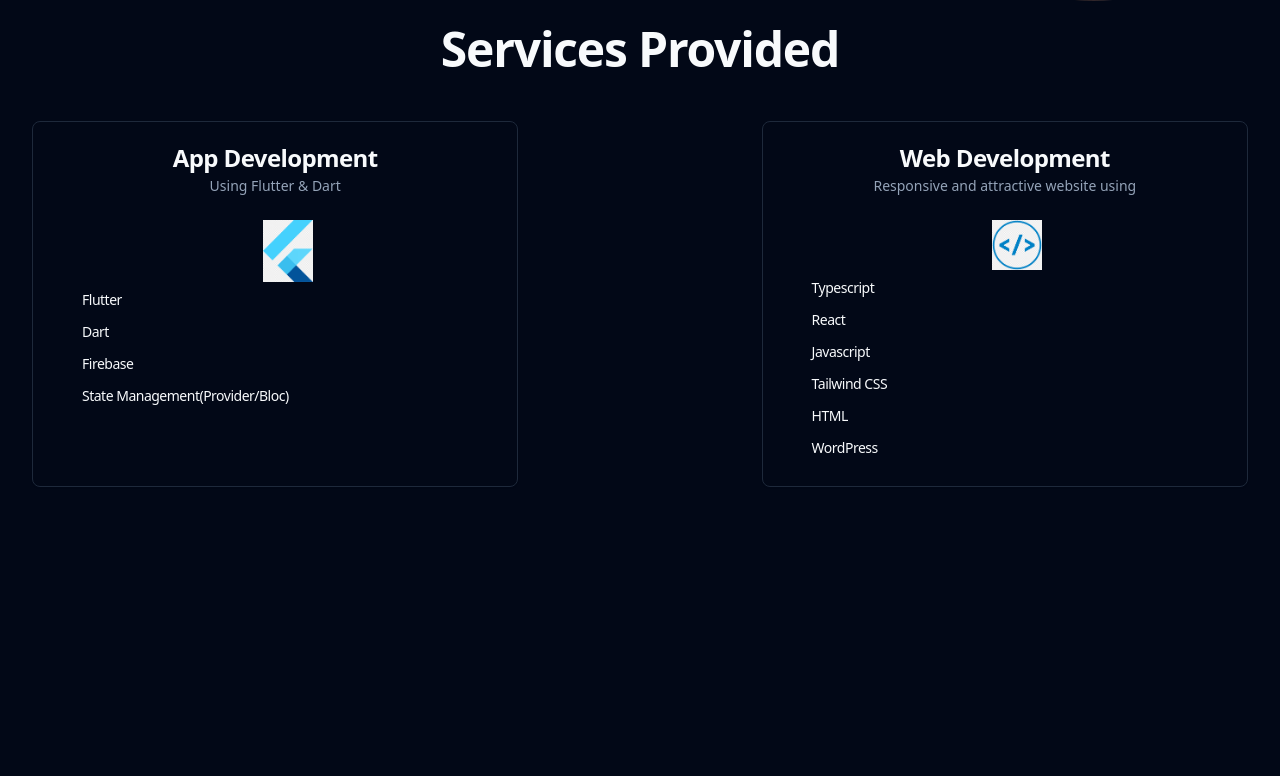
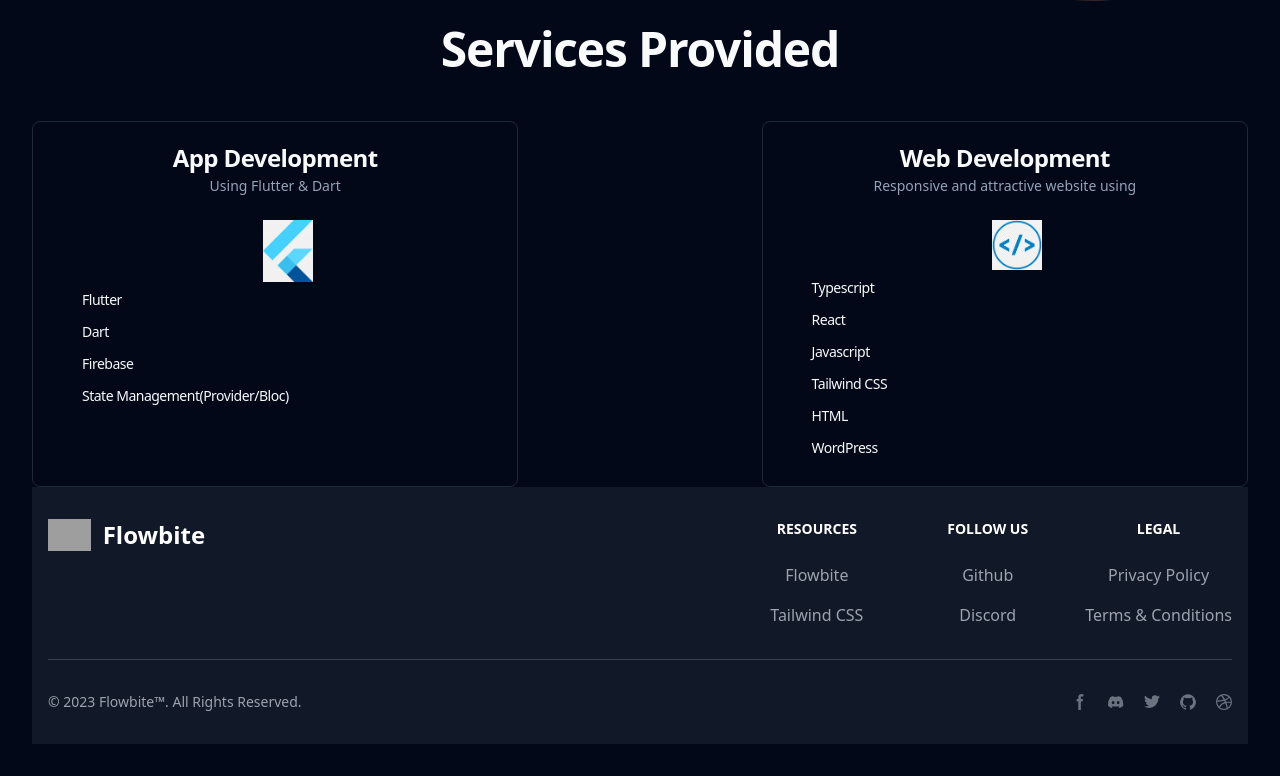
Before and after one commit to Shaikh-Saqlain-Ahmad/Portfolio, a React (Vite) app: page / in a window 1280 px wide. Shown: the part 546-1322 px from the top of the page. Before the commit the page ends 1065 px from the top, so only its background shows below. Built offline with nearby package versions, Linux system fonts and the light colour scheme; grey boxes are pictures that could not be loaded.

Commit message:
footer integrated using flowbite

```diff
--- a/src/App.tsx
+++ b/src/App.tsx
@@ -8,6 +8,7 @@
 import "@/mycomponents/my-style.css"
 import WebCard from './mycomponents/web-dev';
 import TextImageDiv from './mycomponents/text-image';
+import Footer from './components/ui/footer';
 
 function App() {
   return <>
@@ -25,6 +26,7 @@
       <AppCard></AppCard>
       <WebCard></WebCard>
       </div>
+      <Footer></Footer>
 
     </ThemeProvider></>
 
--- a/src/components/ui/button.tsx
+++ b/src/components/ui/button.tsx
@@ -37,6 +37,7 @@
   extends React.ButtonHTMLAttributes<HTMLButtonElement>,
     VariantProps<typeof buttonVariants> {
   asChild?: boolean
+
 }
 
 const Button = React.forwardRef<HTMLButtonElement, ButtonProps>(
--- /dev/null
+++ b/src/components/ui/footer.tsx
@@ -0,0 +1,88 @@
+import React from "react";
+const Footer:React.FC=()=>{
+    return <footer className="bg-white dark:bg-gray-900">
+    <div className="mx-auto w-full max-w-screen-xl p-4 py-6 lg:py-8">
+        <div className="md:flex md:justify-between">
+          <div className="mb-6 md:mb-0">
+              <a href="https://flowbite.com/" className="flex items-center">
+                  <img src="https://flowbite.com/docs/images/logo.svg" className="h-8 mr-3" alt="FlowBite Logo" />
+                  <span className="self-center text-2xl font-semibold whitespace-nowrap dark:text-white">Flowbite</span>
+              </a>
+          </div>
+          <div className="grid grid-cols-2 gap-8 sm:gap-6 sm:grid-cols-3">
+              <div>
+                  <h2 className="mb-6 text-sm font-semibold text-gray-900 uppercase dark:text-white">Resources</h2>
+                  <ul className="text-gray-500 dark:text-gray-400 font-medium">
+                      <li className="mb-4">
+                          <a href="https://flowbite.com/" className="hover:underline">Flowbite</a>
+                      </li>
+                      <li>
+                          <a href="https://tailwindcss.com/" className="hover:underline">Tailwind CSS</a>
+                      </li>
+                  </ul>
+              </div>
+              <div>
+                  <h2 className="mb-6 text-sm font-semibold text-gray-900 uppercase dark:text-white">Follow us</h2>
+                  <ul className="text-gray-500 dark:text-gray-400 font-medium">
+                      <li className="mb-4">
+                          <a href="https://github.com/themesberg/flowbite" className="hover:underline ">Github</a>
+                      </li>
+                      <li>
+                          <a href="https://discord.gg/4eeurUVvTy" className="hover:underline">Discord</a>
+                      </li>
+                  </ul>
+              </div>
+              <div>
+                  <h2 className="mb-6 text-sm font-semibold text-gray-900 uppercase dark:text-white">Legal</h2>
+                  <ul className="text-gray-500 dark:text-gray-400 font-medium">
+                      <li className="mb-4">
+                          <a href="#" className="hover:underline">Privacy Policy</a>
+                      </li>
+                      <li>
+                          <a href="#" className="hover:underline">Terms &amp; Conditions</a>
+                      </li>
+                  </ul>
+              </div>
+          </div>
+      </div>
+      <hr className="my-6 border-gray-200 sm:mx-auto dark:border-gray-700 lg:my-8" />
+      <div className="sm:flex sm:items-center sm:justify-between">
+          <span className="text-sm text-gray-500 sm:text-center dark:text-gray-400">© 2023 <a href="https://flowbite.com/" className="hover:underline">Flowbite™</a>. All Rights Reserved.
+          </span>
+          <div className="flex mt-4 space-x-5 sm:justify-center sm:mt-0">
+              <a href="#" className="text-gray-500 hover:text-gray-900 dark:hover:text-white">
+                  <svg className="w-4 h-4" aria-hidden="true" xmlns="http://www.w3.org/2000/svg" fill="currentColor" viewBox="0 0 8 19">
+                        <path fill-rule="evenodd" d="M6.135 3H8V0H6.135a4.147 4.147 0 0 0-4.142 4.142V6H0v3h2v9.938h3V9h2.021l.592-3H5V3.591A.6.6 0 0 1 5.592 3h.543Z" clip-rule="evenodd"/>
+                    </svg>
+                  <span className="sr-only">Facebook page</span>
+              </a>
+              <a href="#" className="text-gray-500 hover:text-gray-900 dark:hover:text-white">
+                  <svg className="w-4 h-4" aria-hidden="true" xmlns="http://www.w3.org/2000/svg" fill="currentColor" viewBox="0 0 21 16">
+                        <path d="M16.942 1.556a16.3 16.3 0 0 0-4.126-1.3 12.04 12.04 0 0 0-.529 1.1 15.175 15.175 0 0 0-4.573 0 11.585 11.585 0 0 0-.535-1.1 16.274 16.274 0 0 0-4.129 1.3A17.392 17.392 0 0 0 .182 13.218a15.785 15.785 0 0 0 4.963 2.521c.41-.564.773-1.16 1.084-1.785a10.63 10.63 0 0 1-1.706-.83c.143-.106.283-.217.418-.33a11.664 11.664 0 0 0 10.118 0c.137.113.277.224.418.33-.544.328-1.116.606-1.71.832a12.52 12.52 0 0 0 1.084 1.785 16.46 16.46 0 0 0 5.064-2.595 17.286 17.286 0 0 0-2.973-11.59ZM6.678 10.813a1.941 1.941 0 0 1-1.8-2.045 1.93 1.93 0 0 1 1.8-2.047 1.919 1.919 0 0 1 1.8 2.047 1.93 1.93 0 0 1-1.8 2.045Zm6.644 0a1.94 1.94 0 0 1-1.8-2.045 1.93 1.93 0 0 1 1.8-2.047 1.918 1.918 0 0 1 1.8 2.047 1.93 1.93 0 0 1-1.8 2.045Z"/>
+                    </svg>
+                  <span className="sr-only">Discord community</span>
+              </a>
+              <a href="#" className="text-gray-500 hover:text-gray-900 dark:hover:text-white">
+                  <svg className="w-4 h-4" aria-hidden="true" xmlns="http://www.w3.org/2000/svg" fill="currentColor" viewBox="0 0 20 17">
+                    <path fill-rule="evenodd" d="M20 1.892a8.178 8.178 0 0 1-2.355.635 4.074 4.074 0 0 0 1.8-2.235 8.344 8.344 0 0 1-2.605.98A4.13 4.13 0 0 0 13.85 0a4.068 4.068 0 0 0-4.1 4.038 4 4 0 0 0 .105.919A11.705 11.705 0 0 1 1.4.734a4.006 4.006 0 0 0 1.268 5.392 4.165 4.165 0 0 1-1.859-.5v.05A4.057 4.057 0 0 0 4.1 9.635a4.19 4.19 0 0 1-1.856.07 4.108 4.108 0 0 0 3.831 2.807A8.36 8.36 0 0 1 0 14.184 11.732 11.732 0 0 0 6.291 16 11.502 11.502 0 0 0 17.964 4.5c0-.177 0-.35-.012-.523A8.143 8.143 0 0 0 20 1.892Z" clip-rule="evenodd"/>
+                </svg>
+                  <span className="sr-only">Twitter page</span>
+              </a>
+              <a href="#" className="text-gray-500 hover:text-gray-900 dark:hover:text-white">
+                  <svg className="w-4 h-4" aria-hidden="true" xmlns="http://www.w3.org/2000/svg" fill="currentColor" viewBox="0 0 20 20">
+                        <path fill-rule="evenodd" d="M10 .333A9.911 9.911 0 0 0 6.866 19.65c.5.092.678-.215.678-.477 0-.237-.01-1.017-.014-1.845-2.757.6-3.338-1.169-3.338-1.169a2.627 2.627 0 0 0-1.1-1.451c-.9-.615.07-.6.07-.6a2.084 2.084 0 0 1 1.518 1.021 2.11 2.11 0 0 0 2.884.823c.044-.503.268-.973.63-1.325-2.2-.25-4.516-1.1-4.516-4.9A3.832 3.832 0 0 1 4.7 7.068a3.56 3.56 0 0 1 .095-2.623s.832-.266 2.726 1.016a9.409 9.409 0 0 1 4.962 0c1.89-1.282 2.717-1.016 2.717-1.016.366.83.402 1.768.1 2.623a3.827 3.827 0 0 1 1.02 2.659c0 3.807-2.319 4.644-4.525 4.889a2.366 2.366 0 0 1 .673 1.834c0 1.326-.012 2.394-.012 2.72 0 .263.18.572.681.475A9.911 9.911 0 0 0 10 .333Z" clip-rule="evenodd"/>
+                  </svg>
+                  <span className="sr-only">GitHub account</span>
+              </a>
+              <a href="#" className="text-gray-500 hover:text-gray-900 dark:hover:text-white">
+                  <svg className="w-4 h-4" aria-hidden="true" xmlns="http://www.w3.org/2000/svg" fill="currentColor" viewBox="0 0 20 20">
+                    <path fill-rule="evenodd" d="M10 0a10 10 0 1 0 10 10A10.009 10.009 0 0 0 10 0Zm6.613 4.614a8.523 8.523 0 0 1 1.93 5.32 20.094 20.094 0 0 0-5.949-.274c-.059-.149-.122-.292-.184-.441a23.879 23.879 0 0 0-.566-1.239 11.41 11.41 0 0 0 4.769-3.366ZM8 1.707a8.821 8.821 0 0 1 2-.238 8.5 8.5 0 0 1 5.664 2.152 9.608 9.608 0 0 1-4.476 3.087A45.758 45.758 0 0 0 8 1.707ZM1.642 8.262a8.57 8.57 0 0 1 4.73-5.981A53.998 53.998 0 0 1 9.54 7.222a32.078 32.078 0 0 1-7.9 1.04h.002Zm2.01 7.46a8.51 8.51 0 0 1-2.2-5.707v-.262a31.64 31.64 0 0 0 8.777-1.219c.243.477.477.964.692 1.449-.114.032-.227.067-.336.1a13.569 13.569 0 0 0-6.942 5.636l.009.003ZM10 18.556a8.508 8.508 0 0 1-5.243-1.8 11.717 11.717 0 0 1 6.7-5.332.509.509 0 0 1 .055-.02 35.65 35.65 0 0 1 1.819 6.476 8.476 8.476 0 0 1-3.331.676Zm4.772-1.462A37.232 37.232 0 0 0 13.113 11a12.513 12.513 0 0 1 5.321.364 8.56 8.56 0 0 1-3.66 5.73h-.002Z" clip-rule="evenodd"/>
+                </svg>
+                  <span className="sr-only">Dribbble account</span>
+              </a>
+          </div>
+      </div>
+    </div>
+</footer>
+};
+export default Footer
--- a/src/mycomponents/Button.tsx
+++ b/src/mycomponents/Button.tsx
@@ -1,6 +1,20 @@
-import { Button } from "@/components/ui/button"
+import React from 'react';
+import { Button } from "@/components/ui/button";
 
-export function ButtonDemo() {
-  return <Button>Saqlain</Button>
+interface ButtonDemoProps {
+  href: string;
+  download?: string;
+  children: React.ReactNode;
 }
+
+export function ButtonDemo({ href, download, children }: ButtonDemoProps) {
+  return (
+    <Button>
+      <a className="scroll-m-20 text-xl font-semibold tracking-tight" href={href} download={download}>
+        {children}
+      </a>
+    </Button>
+  );
+}
+
 export default ButtonDemo;
--- a/src/mycomponents/text-image.tsx
+++ b/src/mycomponents/text-image.tsx
@@ -2,6 +2,9 @@
 import profilePic from "@/assets/saqlain.png";
 import { ReactNode } from "react";
 import MyHeading from "@/components/ui/heading";
+import ButtonDemo from "./Button";
+import resume from "@/assets/Saqlain's Resume-Flutter-Developer.pdf"
+
 
 interface Prop {
   textContent: string;
@@ -16,6 +19,9 @@
         <MyHeading text="Hello I'm Saqlain Ahmad"></MyHeading>
         <br></br>
         <p className="scroll-m-20 text-xl font-semibold tracking-tight">{textContent}</p>
+        <br></br>
+        <br></br>
+        <ButtonDemo href={resume} download="My resume" children="My Resume"></ButtonDemo>
 
         </>
       </div>
```
Also changed, not shown: src/mycomponents/my-style.css (line endings or trailing spaces), 1 other file (tests, documents, lock files or other folders).
